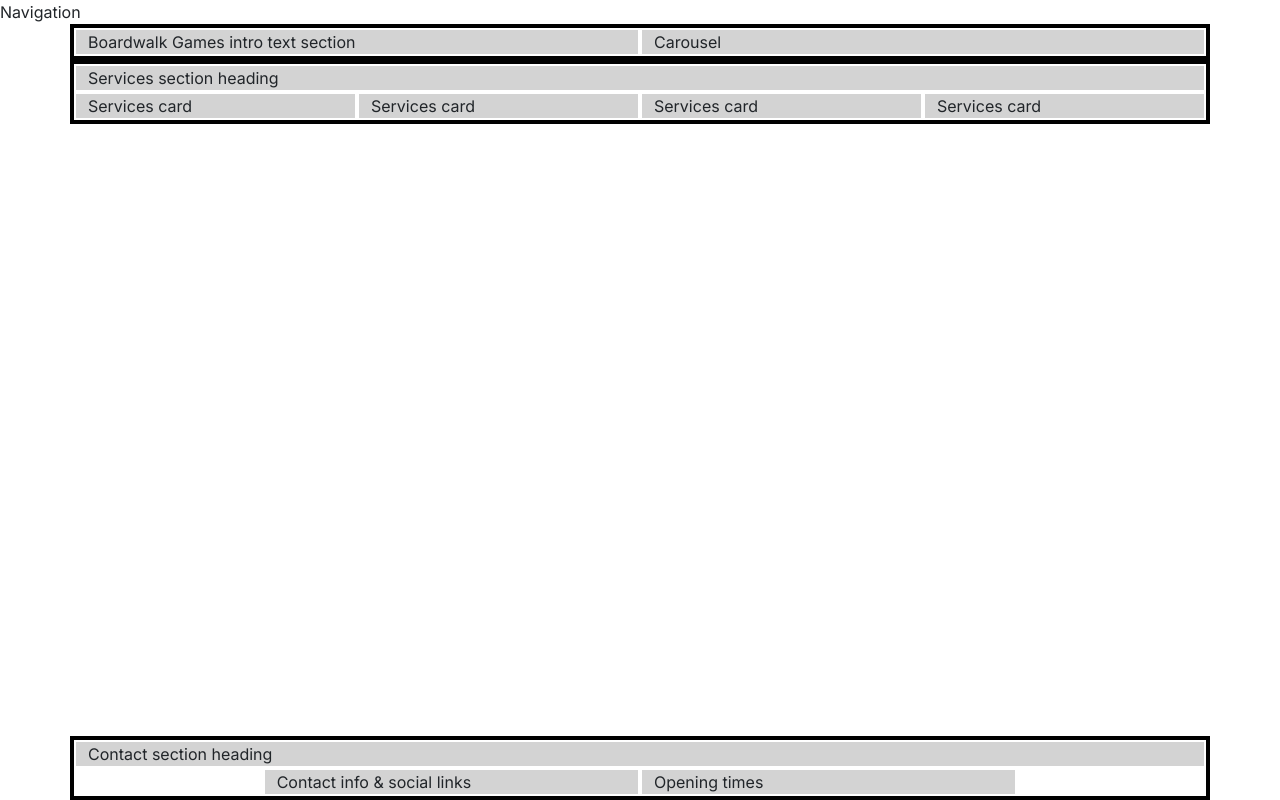
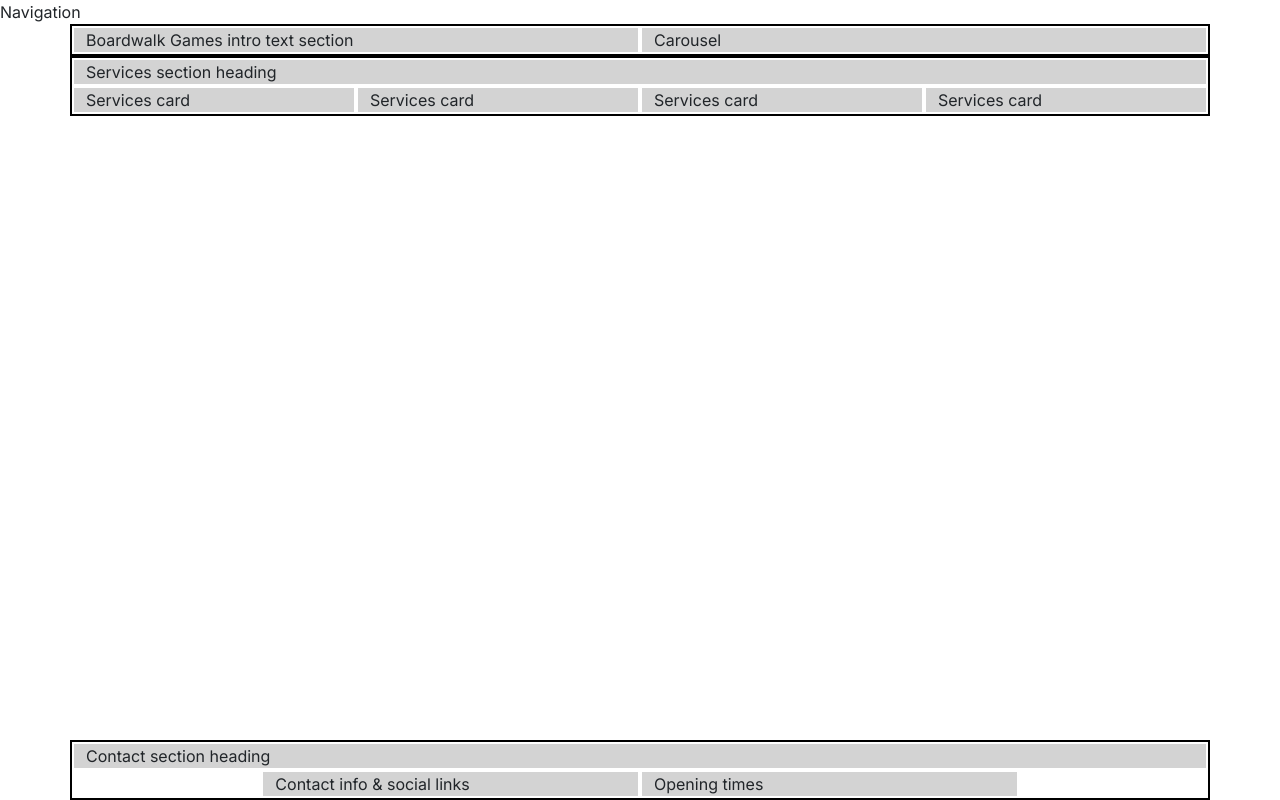
Before and after one commit to weakn1337/boardwalk-games, a plain HTML site: page index.html in a window 1280 px wide. Drawn offline with nearby package versions, Linux system fonts and the light colour scheme; a web font is replaced by a local one.

```diff
--- a/assets/css/style.css
+++ b/assets/css/style.css
@@ -30,8 +30,7 @@
 
 /* grid visualisation CSS for testing */
 
-.container,
-.row {
+.container {
     border: 2px solid black;
 }
 
```
Also changed, not shown: game-library.html (added).
